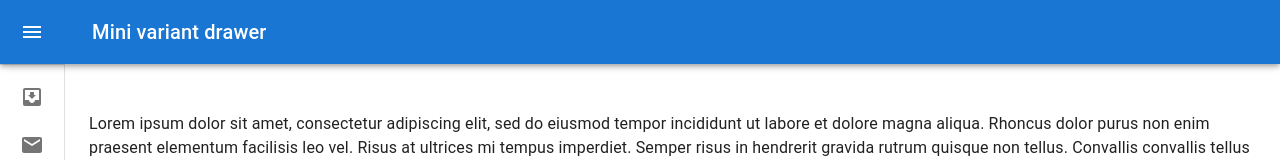
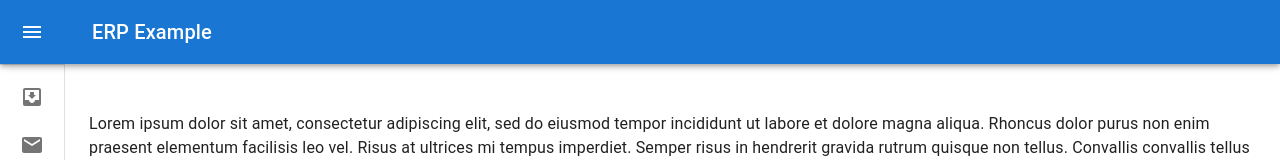
Before and after one commit to firatgoktepe/ERP-Project, a Next.js app: page / in a window 1280 px wide. Shown: the top 160 px of the page. Built offline with nearby package versions, Linux system fonts and the light colour scheme.

Commit message:
chore: header title changed

```diff
--- a/src/layout/Header/Header.tsx
+++ b/src/layout/Header/Header.tsx
@@ -25,7 +25,7 @@ const Header: React.FC<openProps> = ({ open, handleDrawerOpen }) => {
         <MenuIcon />
       </IconButton>
       <Typography variant="h6" noWrap component="div">
-        Mini variant drawer
+        ERP Example
       </Typography>
     </Toolbar>
   )
```
